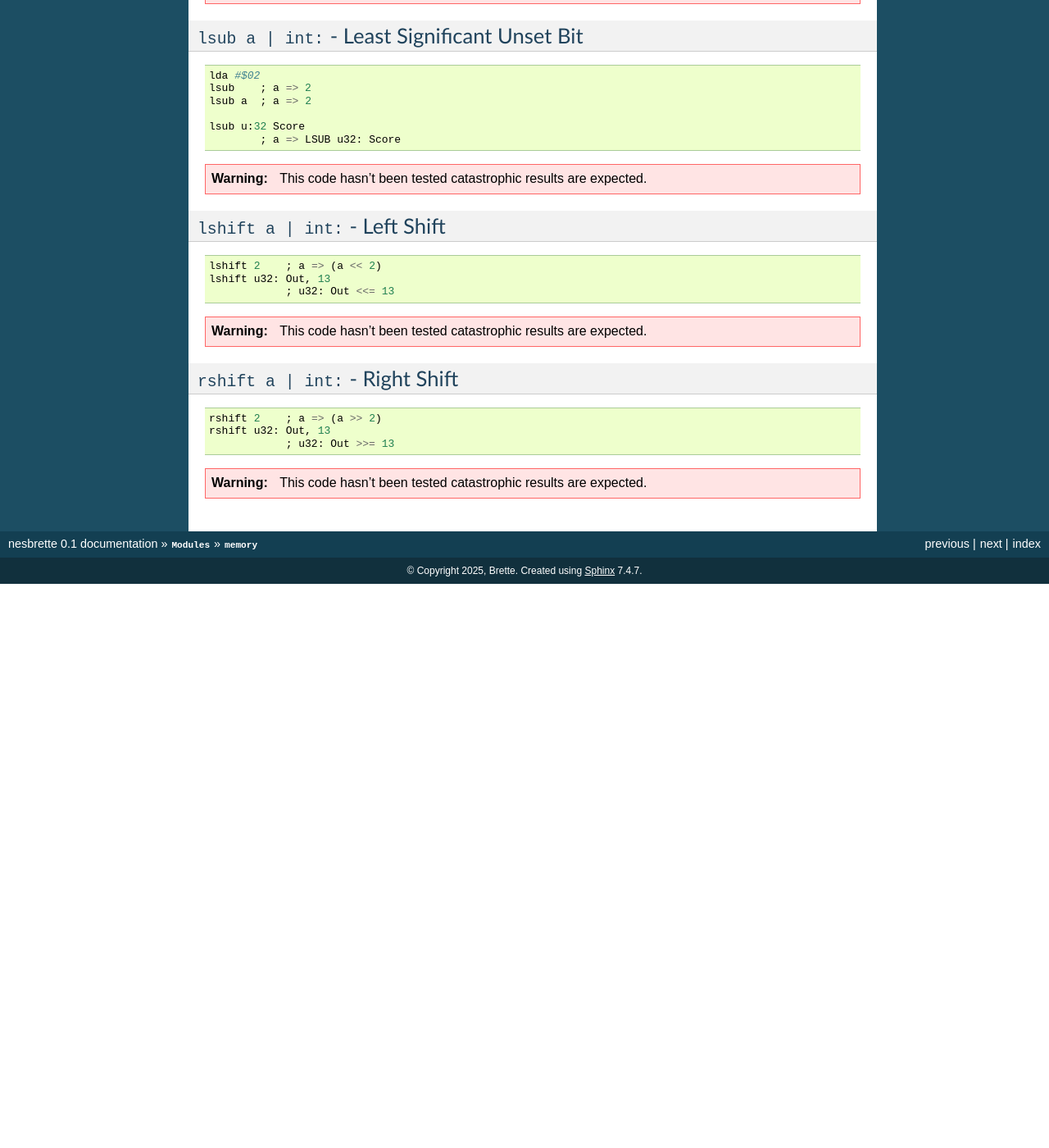
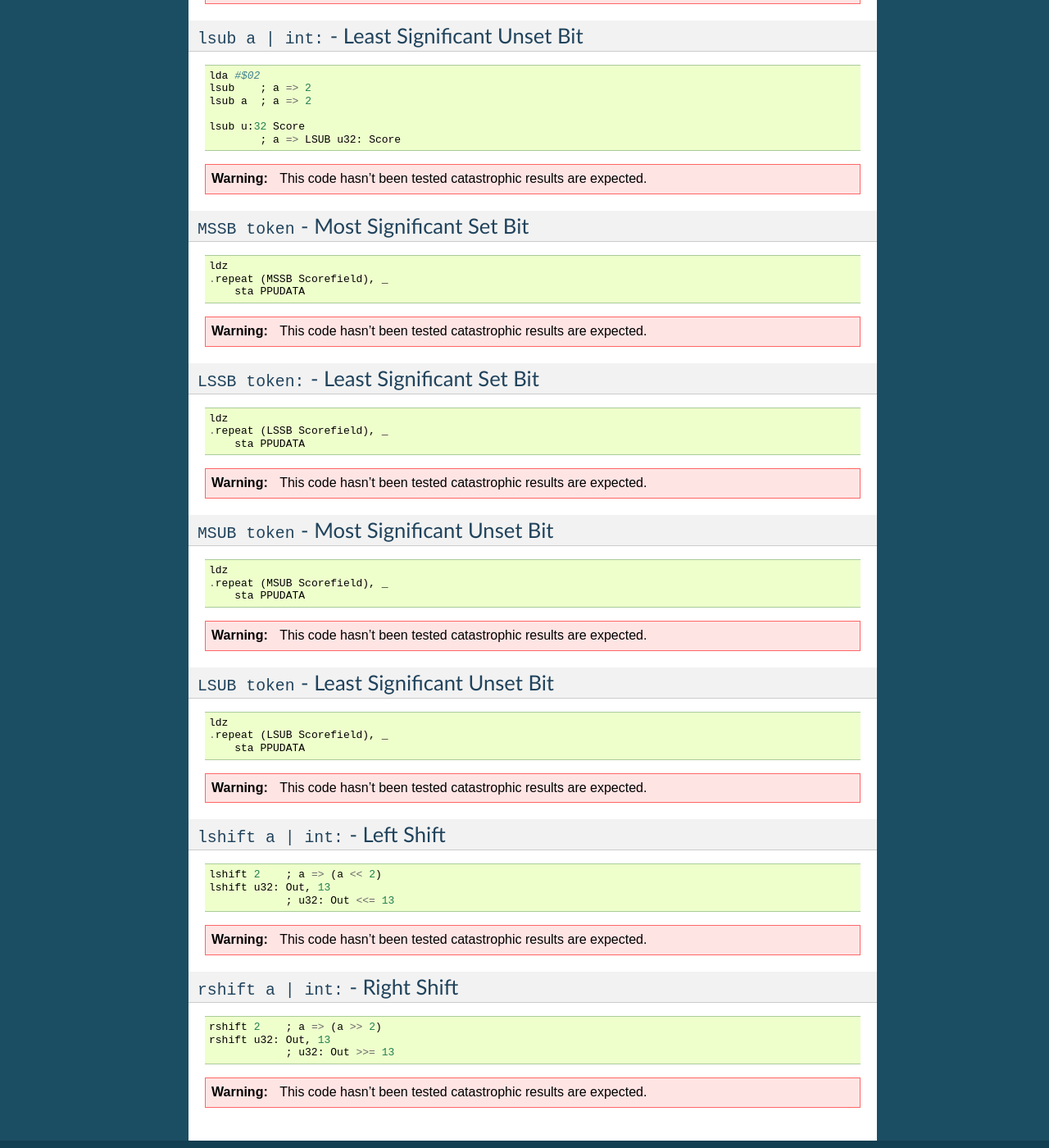
Before and after one commit to brette-0/nesbrette, a Sphinx documentation site: the page built from source/modules/memory/memory.rst, in a window 1280 px wide and 1400 px high, scrolled down 3031 px. Shown: the whole window at 82% size. Built offline with Sphinx 7.4.7, drawn with Linux system fonts in a browser that asks for light colours; pages that are not in the unit, such as notebooks, are missing from menus; before the commit the page ends 3743 px from its top, so only the background shows below that; some of the changed text lies outside the part shown.

Commit message:
The lib needs an overhaul
Typeless bodies are needed
SHOULD MATCH DOCS ASAP

```diff
--- a/source/modules/memory/memory.rst
+++ b/source/modules/memory/memory.rst
@@ -201,6 +201,60 @@ The majority of higher bit math functions is dealing with memory due to thin bus
     This code hasn't been tested catastrophic results are expected.
 
 
+``MSSB token`` - Most Significant Set Bit
+~~~~~~~~~~~~~~~~~~~~~~~~~~~~~~~~~~~~~~~~~~~~~~~
+
+.. code-block::
+
+    ldz
+    .repeat (MSSB Scorefield), _
+        sta PPUDATA
+
+.. warning::
+    This code hasn't been tested catastrophic results are expected.
+
+
+``LSSB token:`` - Least Significant Set Bit
+~~~~~~~~~~~~~~~~~~~~~~~~~~~~~~~~~~~~~~~~~~~~~~~
+
+.. code-block::
+
+    ldz
+    .repeat (LSSB Scorefield), _
+        sta PPUDATA
+
+.. warning::
+    This code hasn't been tested catastrophic results are expected.
+
+
+``MSUB token`` - Most Significant Unset Bit
+~~~~~~~~~~~~~~~~~~~~~~~~~~~~~~~~~~~~~~~~~~~~~~~
+
+.. code-block::
+
+    ldz
+    .repeat (MSUB Scorefield), _
+        sta PPUDATA
+
+
+.. warning::
+    This code hasn't been tested catastrophic results are expected.
+
+
+``LSUB token`` - Least Significant Unset Bit
+~~~~~~~~~~~~~~~~~~~~~~~~~~~~~~~~~~~~~~~~~~~~~~~
+
+.. code-block::
+
+    ldz
+    .repeat (LSUB Scorefield), _
+        sta PPUDATA
+
+.. warning::
+    This code hasn't been tested catastrophic results are expected.
+
+
+
 ``lshift a | int:`` - Left Shift
 ~~~~~~~~~~~~~~~~~~~~~~~~~~~~~~~~~~~~~~~~
 
```
Also changed, not shown: 18 other files.
